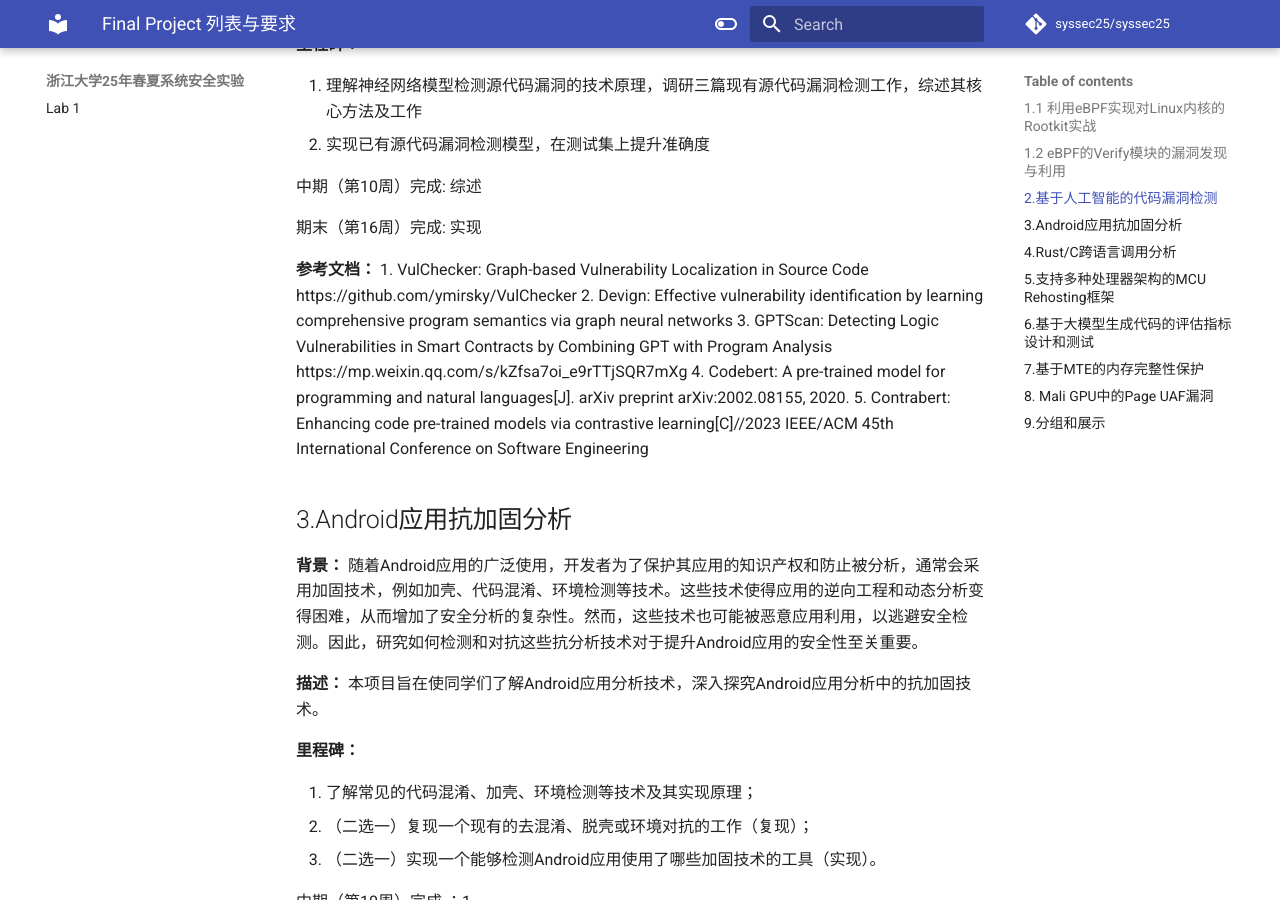
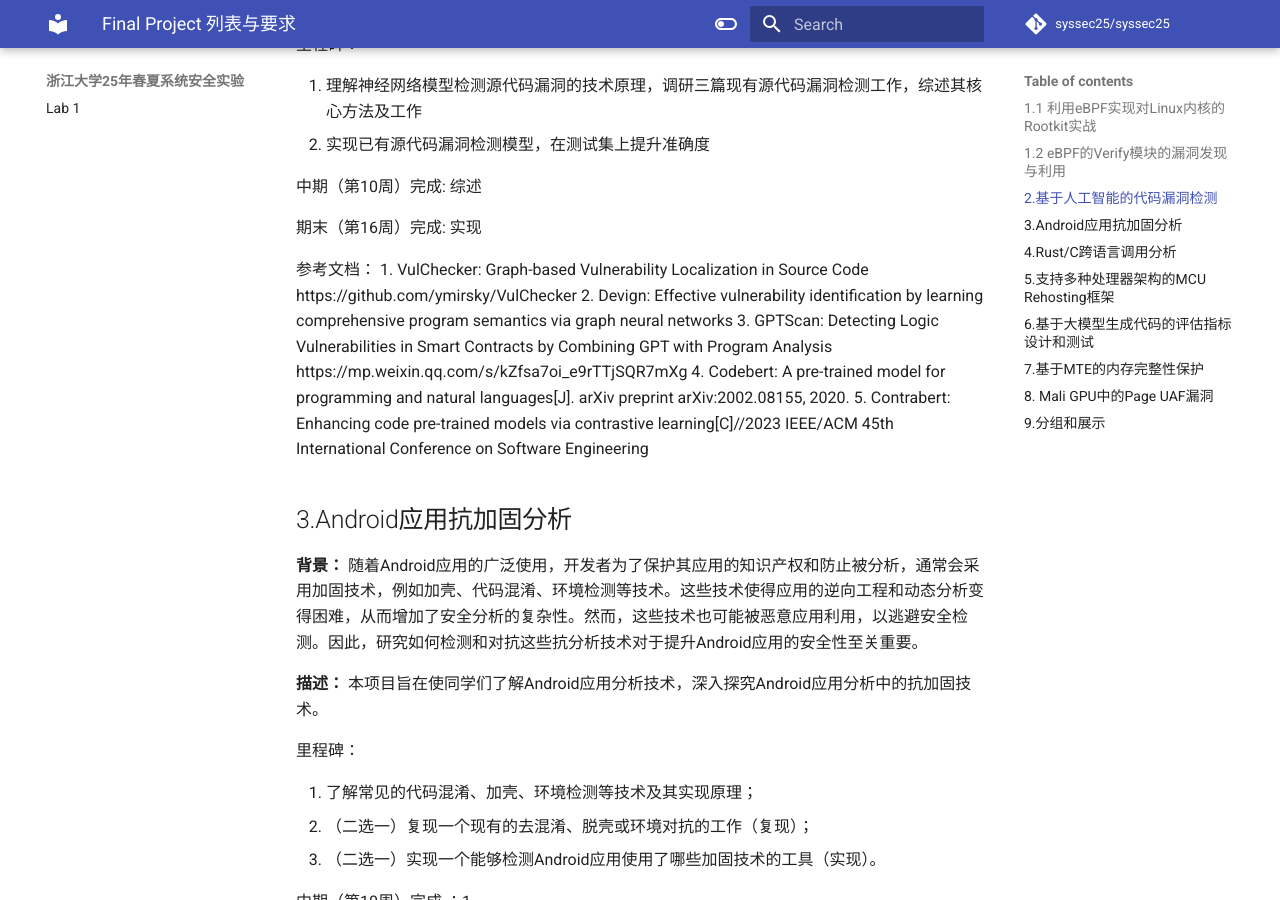
Before and after one commit to syssec25/syssec25, an MkDocs documentation site: the page built from docs/proj.md, in a window 1280 px wide and 900 px high, scrolled down 1928 px. Built offline with MkDocs 1.6.1 and Material for MkDocs 9.7.7, drawn with Linux system fonts in a browser that asks for light colours; comment, search, counter and statistics services are not loaded.

Commit message:
lab update

```diff
--- a/docs/proj.md
+++ b/docs/proj.md
@@ -7,7 +7,7 @@
 **描述：**
 利用BPF实现rootkit，对cron无感知地插入后门，可以执行任意命令或向攻击方发起反向连接，并设计利用BPF的，对BPF恶意利用的检测系统框架(基于规则的面向BPF syscall的检测，如非预期用户挂载了敏感类型探针)
 
-**里程碑：**
+里程碑：
 
 1. 理解内核中BPF的作用原理，收集2种已有的eBPF rootkit，阐述其原理（综述）。
 2. 扩展已有eBPF rootkit，实现2种新功能（实现）。
@@ -16,7 +16,7 @@
 
 期末（第16周）完成：实现
 
-**参考文档：**
+参考文档：
 
 1. [What is eBPF？](https://ebpf.io/what-is-ebpf/)
 2. [BPF and XDP Reference Guide](https://docs.cilium.io/en/stable/bpf/)
@@ -31,7 +31,7 @@
 **描述：**
 eBPF Verifier是Linux内核安全的关键组件，程序在加载之前必须经过Verifier验证，Verifier会检查每个可能执行的程序指令序列，在确保满足所有eBPF安全假设后方可执行。虽然验证器的代码已经经过了层层审查，但随着 eBPF 中不断添加新功能以及Verifier自身功能的复杂性，其中难免存在漏洞，一旦被恶意利用，极可能引发严重后果。
 
-**里程碑：**
+里程碑：
 
 1. 了解Verifier的功能和实现方式，解释Verifier的复杂性以及其中可能存在的漏洞（综述）。
 2. 实战利用2~3个Verifier漏洞，实现系统提权、容器逃逸、系统奔溃等任意两个攻击（实现）。
@@ -41,7 +41,7 @@
 
 期末（第16周）完成：实现
 
-**参考文档：**
+参考文档：
 
 1. [What is eBPF？](https://ebpf.io/what-is-ebpf/)
 2. [BPF and XDP Reference Guide](https://docs.cilium.io/en/stable/bpf/)
@@ -58,7 +58,7 @@
 **描述：**
 本项目旨在使同学们了解漏洞挖掘的基本知识，学习训练多种神经网络模型进行漏洞检测任务。更进一步尝试通过多种模型优化策略提升模型定位漏洞的效果，比如进行更细粒度的程序切片、使用包含更多语义信息的代码标识方法、提高模型识别漏洞根因位置的能力等。
 
-**里程碑：**
+里程碑：
 
   1. 理解神经网络模型检测源代码漏洞的技术原理，调研三篇现有源代码漏洞检测工作，综述其核心方法及工作
   2. 实现已有源代码漏洞检测模型，在测试集上提升准确度
@@ -67,7 +67,7 @@
 
   期末（第16周）完成: 实现
 
-**参考文档：**
+参考文档：
 1. VulChecker: Graph-based Vulnerability Localization in Source Code
 https://github.com/ymirsky/VulChecker
 2. Devign: Effective vulnerability identification by learning comprehensive program semantics via graph neural networks
@@ -84,7 +84,7 @@
 **描述：**
 本项目旨在使同学们了解Android应用分析技术，深入探究Android应用分析中的抗加固技术。
 
-**里程碑：**
+里程碑：
 
 1. 了解常见的代码混淆、加壳、环境检测等技术及其实现原理；
 2. （二选一）复现一个现有的去混淆、脱壳或环境对抗的工作（复现）；
@@ -94,7 +94,7 @@
 
 期末 （第16周） 完成：2或3
 
-**参考文档：**
+参考文档：
 
 1. Xue, L.; Zhou, H.; Luo, X.; Zhou, Y.; Shi, Y.; Gu, G.; Zhang, F.; Au, M. H. Happer: Unpacking Android Apps via a Hardware-Assisted Approach. In 2021 IEEE Symposium on Security and Privacy (SP); IEEE: San Francisco, CA, USA, 2021; pp 1641–1658. [https://doi.org/10.1109/SP40001.2021.00105](https://doi.org/10.1109/SP40001.2021.00105).
 2. Xue, L.; Zhou, H.; Luo, X.; Yu, L.; Wu, D.; Zhou, Y.; Ma, X. PackerGrind: An Adaptive Unpacking System for Android Apps. IIEEE Trans. Software Eng.2022, 48 (2), 551–570. [https://doi.org/10.1109/TSE.2020.2996433](https://doi.org/10.1109/TSE.2020.2996433).
@@ -109,13 +109,13 @@
 **描述：**
 因此我们需要分析Rust生态中的library以及面向用户的Rust应用使用跨语言调用的情况，找到真实的CVE，同时设计PoC对CVE进行利用，并给出防护思路。
 
-**里程碑：**
+里程碑：
 
 中期（第10周）完成：综述、PoC实现
 
 期末（第16周）完成：多个PoC，防护思路
 
-**参考文档：**
+参考文档：
 
 1. Cross-Language Attacks, NDSS 22
 
@@ -131,13 +131,13 @@
 3. 实现对附件固件goodwatch.elf(MCU msp430)的rehosting，并记录运行日志。（该固件由助教提供）
 4. *（附加）对附件固件进行动态调试或模糊测试，并尝试进行漏洞挖掘。*
 
-**里程碑：**
+里程碑：
 
 中期（第10周）完成1
 
 期末（第16周）完成2、3
 
-**参考文档：**
+参考文档：
 
 1. Feng B, Mera A, Lu L. {P2IM}: Scalable and hardware-independent firmware testing via automatic peripheral interface modeling[C]//29th USENIX Security Symposium (USENIX Security 20). 2020: 1237-1254.
 2. Chen Z, Thomas S L, Garcia F D. Metaemu: An architecture agnostic rehosting framework for automotive firmware[C]//Proceedings of the 2022 ACM SIGSAC Conference on Computer and Communications Security. 2022: 515-529.
@@ -152,7 +152,7 @@
 **描述：**
 本项目通过系统性调研与实践，探索大模型代码评估的创新方法，涵盖了大模型的推理运行、评估标准创新设计运行、测试样例设计等多个关键环节。
 
-**里程碑：**
+里程碑：
 
 1. 总结和批判现有热门大模型生成代码评估指标，不低于**5**种（综述）。
 2. **自行设计**不同于热门评估指标的创新指标并**运行**这个指标。设计方面要求在上述*其他关键因素*中的一个方面创新。可参考开源代码，但不可抄袭。测试集和测试样例（如需）均需**自行设计**，数量**5~10**个即可。被测试的大模型数量不得低于**1**个（实现）。
@@ -161,7 +161,7 @@
 
 期末（第16周）完成：实现
 
-**参考文档：**
+参考文档：
 
 1. DeepSeek-AI, Daya Guo, Dejian Yang, Haowei Zhang, Junxiao Song, Ruoyu Zhang, Runxin Xu, et al. 2025. “DeepSeek-R1: Incentivizing Reasoning Capability in LLMs via Reinforcement Learning.”
 2. DeepSeek-AI, Aixin Liu, Bei Feng, Bing Xue, Bingxuan Wang, Bochao Wu, Chengda Lu, et al. 2024. “DeepSeek-V3 Technical Report.”
@@ -189,7 +189,7 @@
 本项目旨在使同学们入门硬件辅助安全（Hardware-assisted security）这一热门领域，同时深入了解MTE这一新兴的硬件安全特性。
 
 
-**里程碑：**
+里程碑：
 
 1. 阅读参考文档并收集更多的相关资料和文献，总结MTE的优缺点 (综述)
 2. 成功编译支持MTE的Linux内核并在QEMU上运行，同时运行一个被保护的程序 （实现）。
@@ -198,7 +198,7 @@
 
 期末（第16周）完成：实现
 
-**参考文档：**
+参考文档：
 1. [ARM MTE白皮书](https://developer.arm.com/-/media/Arm%20Developer%20Community/PDF/Arm_Memory_Tagging_Extension_Whitepaper.pdf)
 2. [内存问题的终极武器——MTE](https://juejin.cn/post/7013595058125406238)
 3. [Memory Tagging and how it improves C/C++ memory safety](https://arxiv.org/pdf/1802.09517.pdf)
@@ -213,7 +213,7 @@
 **描述：**
 在前期课程和实验中，大家已掌握了UAF（use-after-free）漏洞基本原理、触发条件及利用方式。本实验要求同学们将UAF漏洞的研究拓展至GPU驱动安全领域，GPU驱动因其直接控制硬件资源的特性（如物理页表管理、内存映射等），成为攻击者突破系统隔离机制的重要目标。通过操控GPU驱动的漏洞，攻击者可能绕过CPU侧的安全防护。
 
-**里程碑：**
+里程碑：
 
 1. 通过公开漏洞库、学术论文等资源，自主检索近年公布的与GPU驱动相关的UAF漏洞案例（如内存管理、上下文切换等场景），分析其成因及利用链构造方式。（综述）
 2. 漏洞复现与验证：搭建支持存在漏洞的Mali GPU驱动的虚拟机实验环境，并且在实验环境中尝试复现1-2个漏洞，结合调试工具（如GDB、内核日志等）观察UAF触发时的系统行为，解释漏洞如何通过GPU驱动影响物理内存或内核完整性。（实现）
@@ -222,7 +222,7 @@
 
 期末（第16周）完成：实现
 
-**参考文档：**
+参考文档：
 
 1. [GPU 驱动漏洞：窥探驱动漏洞利用的技术奥秘](https://forum.butian.net/share/3924)
 2. [Mali Open Source Driver](https://linux-sunxi.org/Mali_Open_Source_Driver)
@@ -232,6 +232,7 @@
 
 ## 9.分组和展示
 本次final project采取自由分组，每组3人。请自行组队，并从给定题目中选择一个，确定分组和选题后，3.30之前将组员名单和选题填写至钉钉群共享文件。
+
 **注意**：每个题目最多2组选择，同选题小组间需协商确定不同研究方向，避免雷同。
 
 实验过程中将设置两次检查：
```
